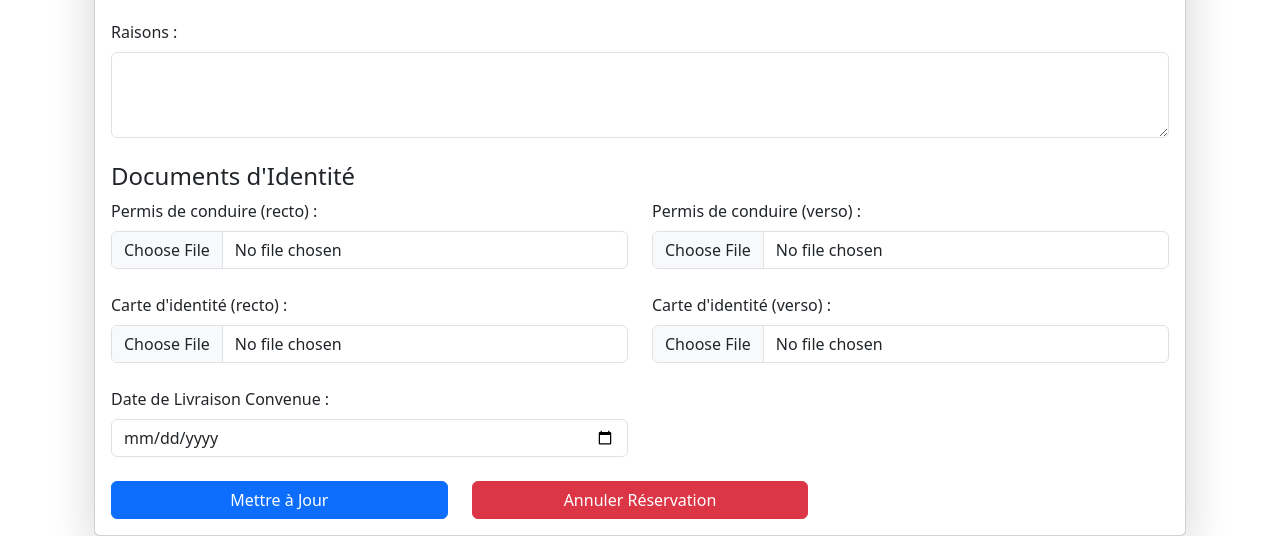
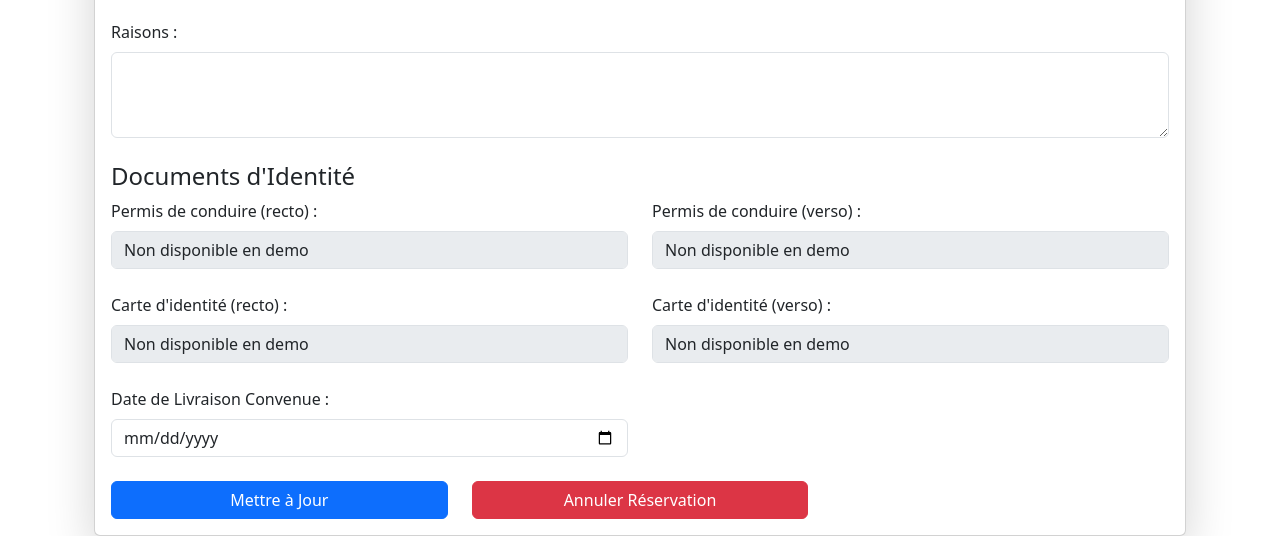
Before and after one commit to bigzeus007/carlend-demo, a Django app: template templates/parc/parc_update.html in a window 1280 px wide. Shown: the part 484-1020 px from the top of the page. Run offline with Django 5.2, Linux system fonts and the light colour scheme; the template is opened without the code that fills it, so the values that code supplies are empty.

Commit message:
version demo

```diff
--- a/templates/parc/parc_update.html
+++ b/templates/parc/parc_update.html
@@ -77,14 +77,14 @@
                         {% if reservation.driving_license_front %}
                         <a href="{{ reservation.driving_license_front.url }}" target="_blank">Voir le document existant</a><br>
                         {% endif %}
-                        <input type="file" id="driving_license_front" name="driving_license_front" class="form-control">
+                        <input type="text" id="driving_license_front" name="driving_license_front" class="form-control" value="Non disponible en demo" disabled>
                     </div>
                     <div class="col-md-6">
                         <label for="driving_license_back" class="form-label">Permis de conduire (verso) :</label>
                         {% if reservation.driving_license_back %}
                         <a href="{{ reservation.driving_license_back.url }}" target="_blank">Voir le document existant</a><br>
                         {% endif %}
-                        <input type="file" id="driving_license_back" name="driving_license_back" class="form-control">
+                        <input type="text" id="driving_license_back" name="driving_license_back" class="form-control" value="Non disponible en demo" disabled>
                     </div>
                 </div>
 
@@ -94,14 +94,14 @@
                         {% if reservation.id_card_front %}
                         <a href="{{ reservation.id_card_front.url }}" target="_blank">Voir le document existant</a><br>
                         {% endif %}
-                        <input type="file" id="id_card_front" name="id_card_front" class="form-control">
+                        <input type="text" id="id_card_front" name="id_card_front" class="form-control" value="Non disponible en demo" disabled>
                     </div>
                     <div class="col-md-6">
                         <label for="id_card_back" class="form-label">Carte d'identité (verso) :</label>
                         {% if reservation.id_card_back %}
                         <a href="{{ reservation.id_card_back.url }}" target="_blank">Voir le document existant</a><br>
                         {% endif %}
-                        <input type="file" id="id_card_back" name="id_card_back" class="form-control">
+                        <input type="text" id="id_card_back" name="id_card_back" class="form-control" value="Non disponible en demo" disabled>
                     </div>
                 </div>
 
```
